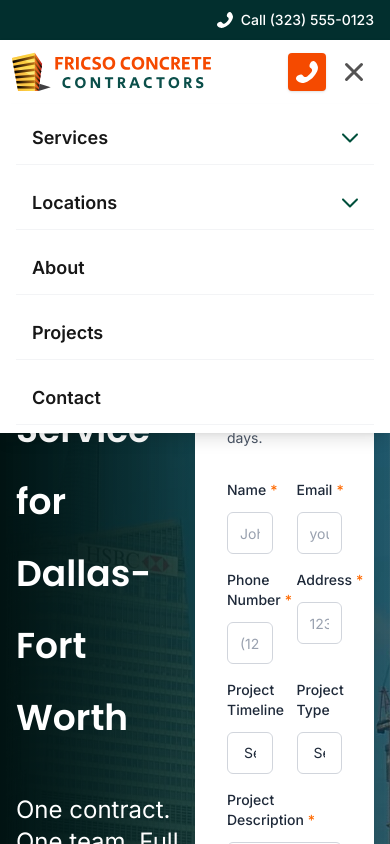
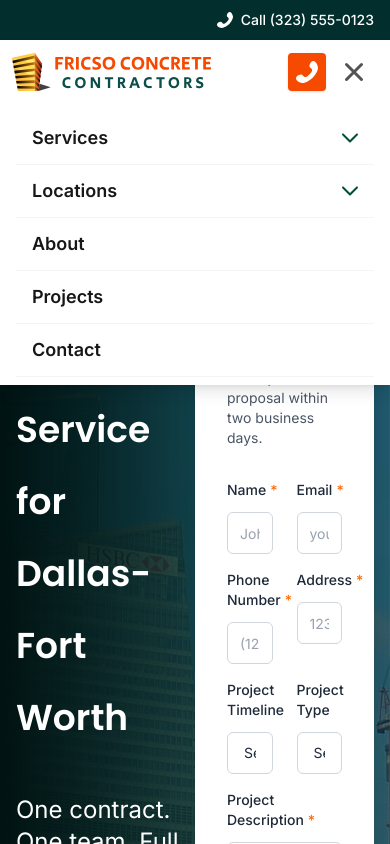
Before and after one commit to fahimurReza/site-template-gmbkingdom, a Next.js app: page / in a window 390 px wide. Both pictures are taken after a click on the button "Toggle menu". Shown: the top 844 px of the page. Built offline with nearby package versions, Linux system fonts and the light colour scheme.

Commit message:
ui(responsive-navBar): navItems padding 02

```diff
--- a/components/layout/header/Navigation.tsx
+++ b/components/layout/header/Navigation.tsx
@@ -12,7 +12,7 @@ const Navigation = ({ mobile = false, onClose }: NavigationProps) => {
     <nav
       className={clsx(
         mobile
-          ? "flex flex-col gap-3 text-sm font-semibold"
+          ? "flex flex-col text-sm font-semibold"
           : "mr-4 flex items-center space-x-4 text-sm font-medium",
       )}
     >
```
